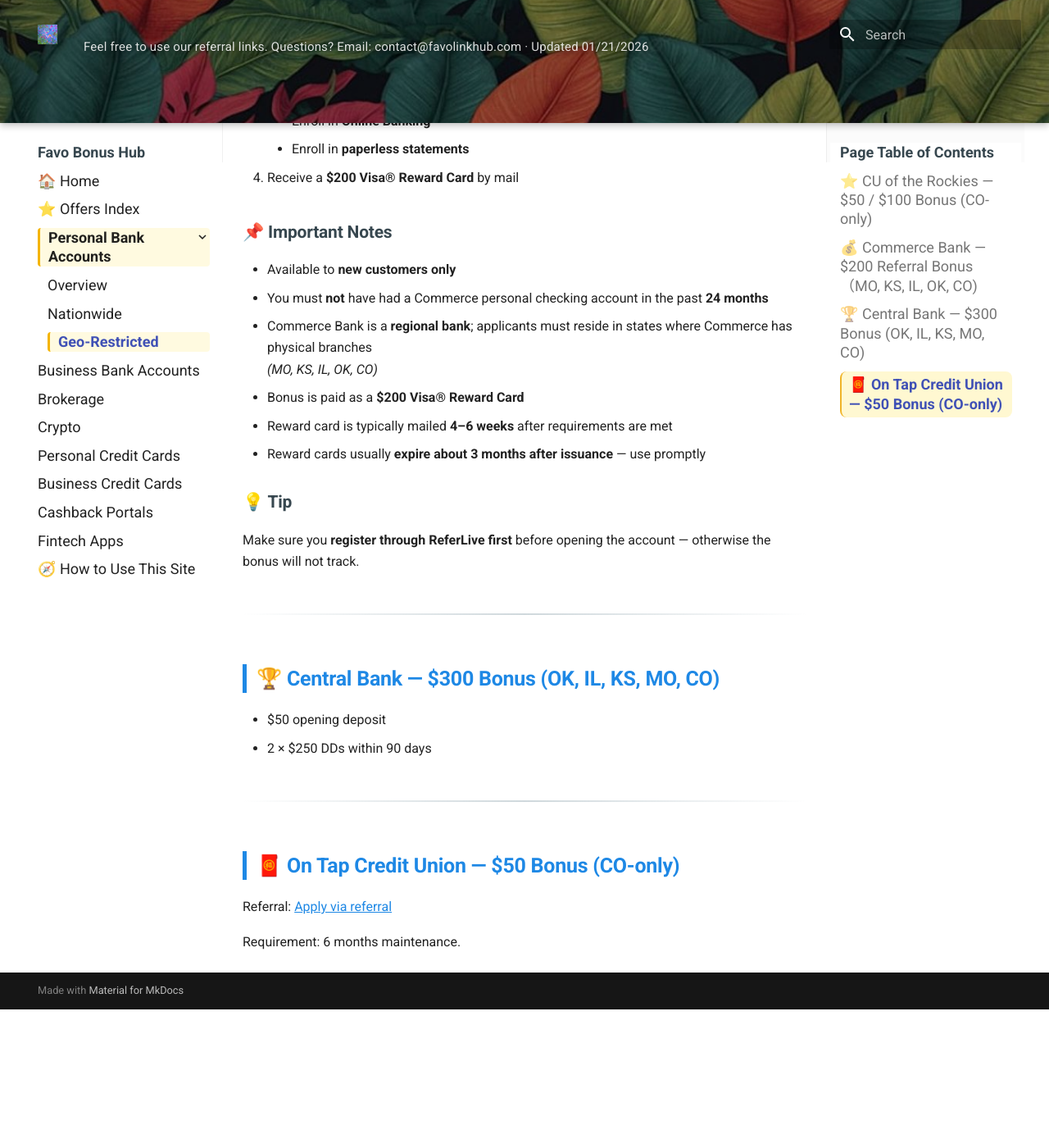
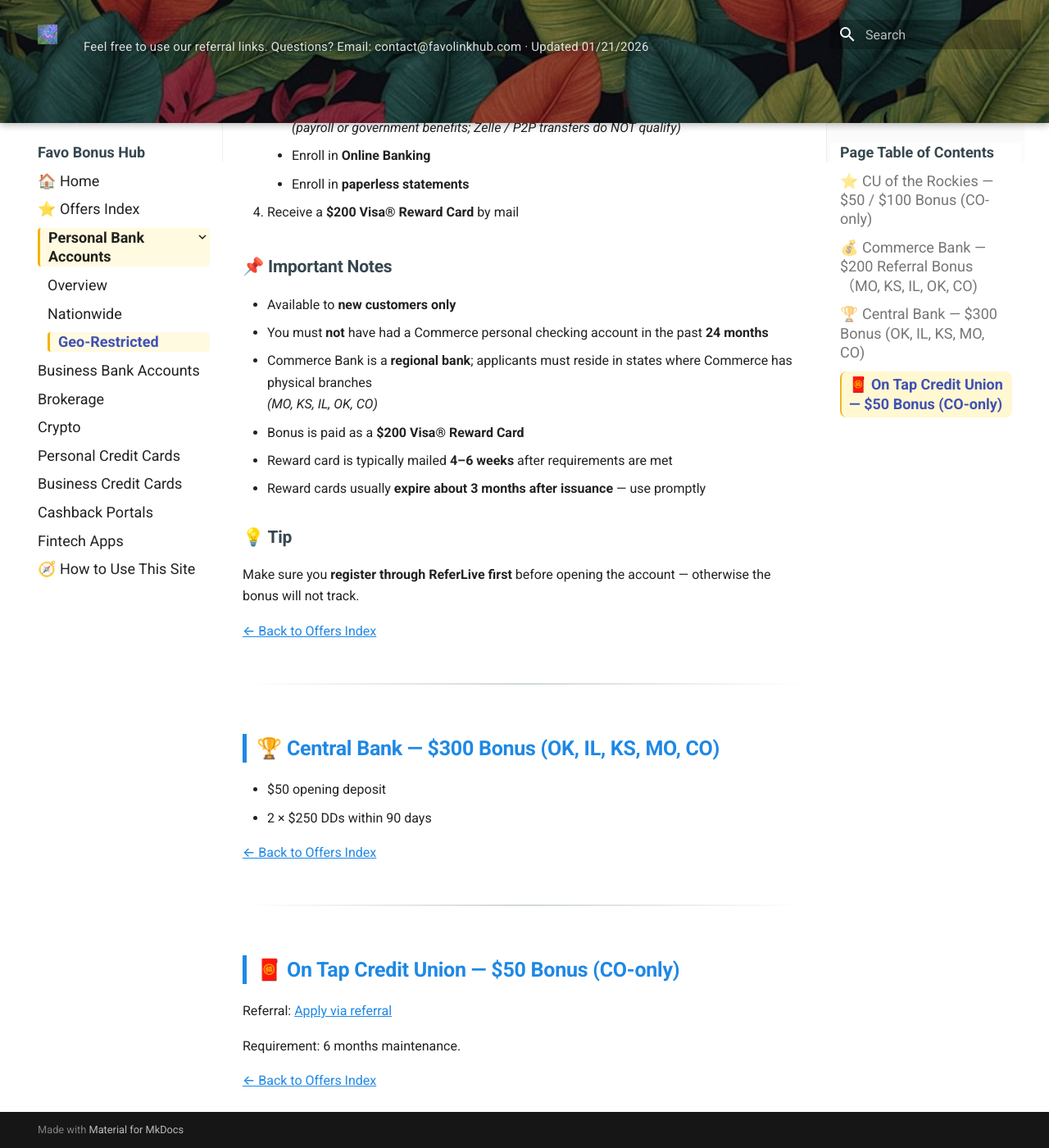
Before and after one commit to whispersofzephyr/favolinkhub-site, an MkDocs documentation site: the page built from docs/personal-bank-geo.md, in a window 1280 px wide and 1400 px high, scrolled down 891 px. Shown: the whole window at 82% size. Built offline with MkDocs 1.6.1 and Material for MkDocs 9.7.7, drawn with Linux system fonts in a browser that asks for light colours; before the commit the page ends 2122 px from its top, so only the background shows below that; some of the changed text lies outside the part shown.

Commit message:
Update personal-bank-geo.md

```diff
--- a/docs/personal-bank-geo.md
+++ b/docs/personal-bank-geo.md
@@ -4,13 +4,17 @@ These accounts are limited by state, county, or region.
 If you are looking for accounts available nationwide, see:
 → [Nationwide Personal Bank Accounts](../personal-bank-nationwide/)
 
+<a id="cu-of-the-rockies"></a>
 ## ⭐ CU of the Rockies — $50 / $100 Bonus (CO-only)
 
 Referral by email.
 Includes Giddy-up Money Market (reported **52.8% APY** on $500).
 
+--8<-- "snippets/back-to-list.md"
+
 ---
 
+<a id="commerce-bank"></a>
 ## 💰 Commerce Bank — $200 Referral Bonus （MO, KS, IL, OK, CO)
 **Available in MO, KS, IL, OK & CO · No expiration date**
 
@@ -38,17 +42,25 @@ Includes Giddy-up Money Market (reported **52.8% APY** on $500).
 ### 💡 Tip
 Make sure you **register through ReferLive first** before opening the account — otherwise the bonus will not track.
 
+--8<-- "snippets/back-to-list.md"
+
 ---
 
+<a id="central-bank"></a>
 ## 🏆 Central Bank — $300 Bonus (OK, IL, KS, MO, CO)
 
 - $50 opening deposit
 - 2 × $250 DDs within 90 days
 
+--8<-- "snippets/back-to-list.md"
+
 ---
 
+<a id="on-tap-credit-union"></a>
 ## 🧧 On Tap Credit Union — $50 Bonus (CO-only)
 
 Referral: [Apply via referral](https://ontapcu.ourreferralengine.com/l/ZHISHANWAN13/)
 
 Requirement: 6 months maintenance.
+
+--8<-- "snippets/back-to-list.md"
```
